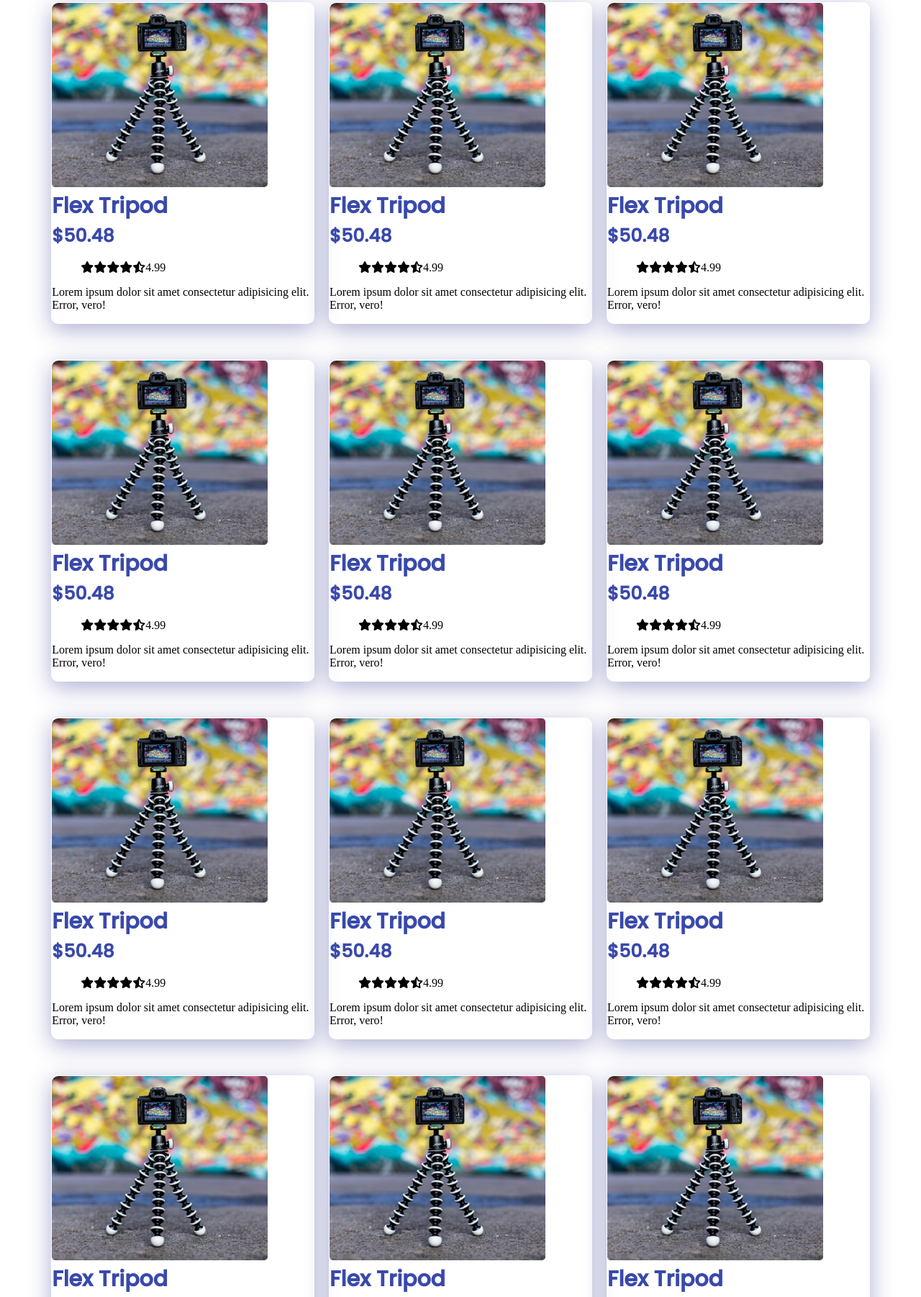
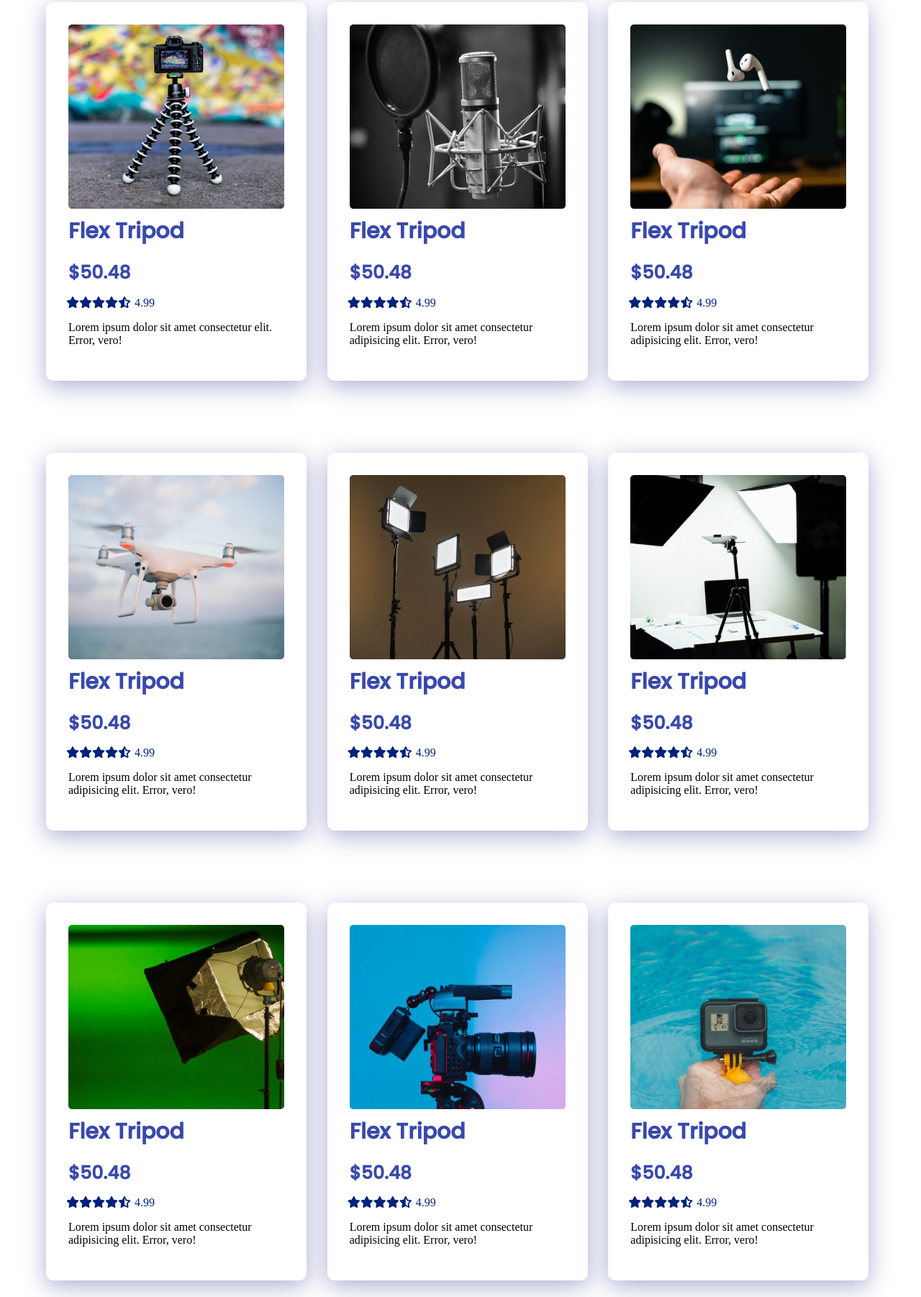
Before and after one commit to Samiur2022/Second-Assignment, a plain HTML site: page index.html in a window 1280 px wide. Shown: the part 998-2800 px from the top of the page at 72% size. Drawn offline with Linux system fonts and the light colour scheme.

Commit message:
footer-design

```diff
--- a/index.html
+++ b/index.html
@@ -14,22 +14,22 @@
 </head>
 <body>
     <header>
-        <!-- navigation-menu -->
-        <nav>
+        <!-- nav igation-menu -->
+        <nav class="menu">
             <ul>
                 <span id="logo">
                     <li><a>Influencer products</a></li>
                 </span>
-                <span class="nav-right">
+                <span  class="nav-right">
                     <li><a>home</a></li>
                     <li><a>Products</a></li>
                     <li><a>Sign up</a></li>
                     <li><a>Log In</a></li>
                     <li><a><i class="fas fa-search"></i></a></li>
                     <li><a><i class="fas fa-shopping-cart"></i></a></li>
-                </span>
+                </span >
             </ul>
-        </nav>
+        </nav class="menu-item">
     </header>
     <main>
         <!-- Product-banner -->
@@ -45,7 +45,7 @@
         </section>
         <!-- company logo -->
         <section>
-            <nav>
+            <nav class="menu-item">
                 <ul>
                     <span class="company-logo">
                         <li><img src="logos/Alibaba.svg" alt=""></li>
@@ -55,10 +55,10 @@
                         <li><img src="logos/Rakuten.svg" alt=""><li>
                         <li><img src="logos/Target.svg" alt=""></li>
                         <li><img src="logos/Walmart.svg" alt=""></li>
-                    </span>
+                    </span >
 
                 </ul>
-            </nav>
+            </nav class="menu-item">
         </section>
         <!-- All-Products -->
         <section class="all-product">
@@ -69,16 +69,196 @@
                     <h3>Flex Tripod</h3>
                     <h4>$50.48</h4>
                     <div class="ratings">
-                        <nav>
+                        <nav class="menu-item">
                             <ul>
                                 <li><i class="fas fa-star"></i></li>
                                 <li><i class="fas fa-star"></i></li>
                                 <li><i class="fas fa-star"></i></li>
                                 <li><i class="fas fa-star"></i></li>
                                 <li><i class="fas fa-star-half-alt"></i></li>
-                                <span>4.99</span>
+                                <span class="rating-point">4.99</span>
                             </ul>
-                        </nav>
+                        </nav class="menu-item">
+                    </div>
+                    <p>Lorem ipsum dolor sit amet consectetur  elit. Error, vero!</p>
+                </div>
+                <div class="inner-item">
+                    <img src="images/mic.png" alt="">
+                    <h3>Flex Tripod</h3>
+                    <h4>$50.48</h4>
+                    <div class="ratings">
+                        <nav class="menu-item">
+                            <ul>
+                                <li><i class="fas fa-star"></i></li>
+                                <li><i class="fas fa-star"></i></li>
+                                <li><i class="fas fa-star"></i></li>
+                                <li><i class="fas fa-star"></i></li>
+                                <li><i class="fas fa-star-half-alt"></i></li>
+                                <span class="rating-point">4.99</span>
+                            </ul>
+                        </nav class="menu-item">
+                    </div>
+                    <p>Lorem ipsum dolor sit amet consectetur adipisicing elit. Error, vero!</p>
+                </div>
+                <div class="inner-item">
+                    <img src="images/airpod.png" alt="">
+                    <h3>Flex Tripod</h3>
+                    <h4>$50.48</h4>
+                    <div class="ratings">
+                        <nav class="menu-item">
+                            <ul>
+                                <li><i class="fas fa-star"></i></li>
+                                <li><i class="fas fa-star"></i></li>
+                                <li><i class="fas fa-star"></i></li>
+                                <li><i class="fas fa-star"></i></li>
+                                <li><i class="fas fa-star-half-alt"></i></li>
+                                <span class="rating-point">4.99</span>
+                            </ul>
+                        </nav class="menu-item">
+                    </div>
+                    <p>Lorem ipsum dolor sit amet consectetur adipisicing elit. Error, vero!</p>
+                </div>
+                <div class="inner-item">
+                    <img src="images/drone.png" alt="">
+                    <h3>Flex Tripod</h3>
+                    <h4>$50.48</h4>
+                    <div class="ratings">
+                        <nav class="menu-item">
+                            <ul>
+                                <li><i class="fas fa-star"></i></li>
+                                <li><i class="fas fa-star"></i></li>
+                                <li><i class="fas fa-star"></i></li>
+                                <li><i class="fas fa-star"></i></li>
+                                <li><i class="fas fa-star-half-alt"></i></li>
+                                <span class="rating-point">4.99</span>
+                            </ul>
+                        </nav class="menu-item">
+                    </div>
+                    <p>Lorem ipsum dolor sit amet consectetur adipisicing elit. Error, vero!</p>
+                </div>
+                <div class="inner-item">
+                    <img src="images/lights.png" alt="">
+                    <h3>Flex Tripod</h3>
+                    <h4>$50.48</h4>
+                    <div class="ratings">
+                        <nav class="menu-item">
+                            <ul>
+                                <li><i class="fas fa-star"></i></li>
+                                <li><i class="fas fa-star"></i></li>
+                                <li><i class="fas fa-star"></i></li>
+                                <li><i class="fas fa-star"></i></li>
+                                <li><i class="fas fa-star-half-alt"></i></li>
+                                <span class="rating-point">4.99</span>
+                            </ul>
+                        </nav class="menu-item">
+                    </div>
+                    <p>Lorem ipsum dolor sit amet consectetur adipisicing elit. Error, vero!</p>
+                </div>
+                <div class="inner-item">
+                    <img src="images/setup.png" alt="">
+                    <h3>Flex Tripod</h3>
+                    <h4>$50.48</h4>
+                    <div class="ratings">
+                        <nav class="menu-item">
+                            <ul>
+                                <li><i class="fas fa-star"></i></li>
+                                <li><i class="fas fa-star"></i></li>
+                                <li><i class="fas fa-star"></i></li>
+                                <li><i class="fas fa-star"></i></li>
+                                <li><i class="fas fa-star-half-alt"></i></li>
+                                <span class="rating-point">4.99</span>
+                            </ul>
+                        </nav class="menu-item">
+                    </div>
+                    <p>Lorem ipsum dolor sit amet consectetur adipisicing elit. Error, vero!</p>
+                </div>
+                <div class="inner-item">
+                    <img src="images/single-light.png" alt="">
+                    <h3>Flex Tripod</h3>
+                    <h4>$50.48</h4>
+                    <div class="ratings">
+                        <nav class="menu-item">
+                            <ul>
+                                <li><i class="fas fa-star"></i></li>
+                                <li><i class="fas fa-star"></i></li>
+                                <li><i class="fas fa-star"></i></li>
+                                <li><i class="fas fa-star"></i></li>
+                                <li><i class="fas fa-star-half-alt"></i></li>
+                                <span class="rating-point">4.99</span>
+                            </ul>
+                        </nav class="menu-item">
+                    </div>
+                    <p>Lorem ipsum dolor sit amet consectetur adipisicing elit. Error, vero!</p>
+                </div>
+                <div class="inner-item">
+                    <img src="images/camera.png" alt="">
+                    <h3>Flex Tripod</h3>
+                    <h4>$50.48</h4>
+                    <div class="ratings">
+                        <nav class="menu-item">
+                            <ul>
+                                <li><i class="fas fa-star"></i></li>
+                                <li><i class="fas fa-star"></i></li>
+                                <li><i class="fas fa-star"></i></li>
+                                <li><i class="fas fa-star"></i></li>
+                                <li><i class="fas fa-star-half-alt"></i></li>
+                                <span class="rating-point">4.99</span>
+                            </ul>
+                        </nav class="menu-item">
+                    </div>
+                    <p>Lorem ipsum dolor sit amet consectetur adipisicing elit. Error, vero!</p>
+                </div>
+                <div class="inner-item">
+                    <img src="images/action.png" alt="">
+                    <h3>Flex Tripod</h3>
+                    <h4>$50.48</h4>
+                    <div class="ratings">
+                        <nav class="menu-item">
+                            <ul>
+                                <li><i class="fas fa-star"></i></li>
+                                <li><i class="fas fa-star"></i></li>
+                                <li><i class="fas fa-star"></i></li>
+                                <li><i class="fas fa-star"></i></li>
+                                <li><i class="fas fa-star-half-alt"></i></li>
+                                <span class="rating-point">4.99</span>
+                            </ul>
+                        </nav class="menu-item">
+                    </div>
+                    <p>Lorem ipsum dolor sit amet consectetur adipisicing elit. Error, vero!</p>
+                </div>
+                <div class="inner-item">
+                    <img src="images/mic.png" alt="">
+                    <h3>Flex Tripod</h3>
+                    <h4>$50.48</h4>
+                    <div class="ratings">
+                        <nav class="menu-item">
+                            <ul>
+                                <li><i class="fas fa-star"></i></li>
+                                <li><i class="fas fa-star"></i></li>
+                                <li><i class="fas fa-star"></i></li>
+                                <li><i class="fas fa-star"></i></li>
+                                <li><i class="fas fa-star-half-alt"></i></li>
+                                <span class="rating-point">4.99</span>
+                            </ul>
+                        </nav class="menu-item">
+                    </div>
+                    <p>Lorem ipsum dolor sit amet consectetur adipisicing elit. Error, vero!</p>
+                </div>
+                <div class="inner-item">
+                    <img src="images/action.png" alt="">
+                    <h3>Flex Tripod</h3>
+                    <h4>$50.48</h4>
+                    <div class="ratings">
+                        <nav class="menu-item">
+                            <ul>
+                                <li><i class="fas fa-star"></i></li>
+                                <li><i class="fas fa-star"></i></li>
+                                <li><i class="fas fa-star"></i></li>
+                                <li><i class="fas fa-star"></i></li>
+                                <li><i class="fas fa-star-half-alt"></i></li>
+                                <span class="rating-point">4.99</span>
+                            </ul>
+                        </nav class="menu-item">
                     </div>
                     <p>Lorem ipsum dolor sit amet consectetur adipisicing elit. Error, vero!</p>
                 </div>
@@ -87,201 +267,39 @@
                     <h3>Flex Tripod</h3>
                     <h4>$50.48</h4>
                     <div class="ratings">
-                        <nav>
+                        <nav class="menu-item">
                             <ul>
                                 <li><i class="fas fa-star"></i></li>
                                 <li><i class="fas fa-star"></i></li>
                                 <li><i class="fas fa-star"></i></li>
                                 <li><i class="fas fa-star"></i></li>
                                 <li><i class="fas fa-star-half-alt"></i></li>
-                                <span>4.99</span>
+                                <span class="rating-point">4.99</span>
                             </ul>
-                        </nav>
-                    </div>
-                    <p>Lorem ipsum dolor sit amet consectetur adipisicing elit. Error, vero!</p>
-                </div>
-                <div class="inner-item">
-                    <img src="images/tripod.png" alt="">
-                    <h3>Flex Tripod</h3>
-                    <h4>$50.48</h4>
-                    <div class="ratings">
-                        <nav>
-                            <ul>
-                                <li><i class="fas fa-star"></i></li>
-                                <li><i class="fas fa-star"></i></li>
-                                <li><i class="fas fa-star"></i></li>
-                                <li><i class="fas fa-star"></i></li>
-                                <li><i class="fas fa-star-half-alt"></i></li>
-                                <span>4.99</span>
-                            </ul>
-                        </nav>
-                    </div>
-                    <p>Lorem ipsum dolor sit amet consectetur adipisicing elit. Error, vero!</p>
-                </div>
-                <div class="inner-item">
-                    <img src="images/tripod.png" alt="">
-                    <h3>Flex Tripod</h3>
-                    <h4>$50.48</h4>
-                    <div class="ratings">
-                        <nav>
-                            <ul>
-                                <li><i class="fas fa-star"></i></li>
-                                <li><i class="fas fa-star"></i></li>
-                                <li><i class="fas fa-star"></i></li>
-                                <li><i class="fas fa-star"></i></li>
-                                <li><i class="fas fa-star-half-alt"></i></li>
-                                <span>4.99</span>
-                            </ul>
-                        </nav>
-                    </div>
-                    <p>Lorem ipsum dolor sit amet consectetur adipisicing elit. Error, vero!</p>
-                </div>
-                <div class="inner-item">
-                    <img src="images/tripod.png" alt="">
-                    <h3>Flex Tripod</h3>
-                    <h4>$50.48</h4>
-                    <div class="ratings">
-                        <nav>
-                            <ul>
-                                <li><i class="fas fa-star"></i></li>
-                                <li><i class="fas fa-star"></i></li>
-                                <li><i class="fas fa-star"></i></li>
-                                <li><i class="fas fa-star"></i></li>
-                                <li><i class="fas fa-star-half-alt"></i></li>
-                                <span>4.99</span>
-                            </ul>
-                        </nav>
-                    </div>
-                    <p>Lorem ipsum dolor sit amet consectetur adipisicing elit. Error, vero!</p>
-                </div>
-                <div class="inner-item">
-                    <img src="images/tripod.png" alt="">
-                    <h3>Flex Tripod</h3>
-                    <h4>$50.48</h4>
-                    <div class="ratings">
-                        <nav>
-                            <ul>
-                                <li><i class="fas fa-star"></i></li>
-                                <li><i class="fas fa-star"></i></li>
-                                <li><i class="fas fa-star"></i></li>
-                                <li><i class="fas fa-star"></i></li>
-                                <li><i class="fas fa-star-half-alt"></i></li>
-                                <span>4.99</span>
-                            </ul>
-                        </nav>
-                    </div>
-                    <p>Lorem ipsum dolor sit amet consectetur adipisicing elit. Error, vero!</p>
-                </div>
-                <div class="inner-item">
-                    <img src="images/tripod.png" alt="">
-                    <h3>Flex Tripod</h3>
-                    <h4>$50.48</h4>
-                    <div class="ratings">
-                        <nav>
-                            <ul>
-                                <li><i class="fas fa-star"></i></li>
-                                <li><i class="fas fa-star"></i></li>
-                                <li><i class="fas fa-star"></i></li>
-                                <li><i class="fas fa-star"></i></li>
-                                <li><i class="fas fa-star-half-alt"></i></li>
-                                <span>4.99</span>
-                            </ul>
-                        </nav>
-                    </div>
-                    <p>Lorem ipsum dolor sit amet consectetur adipisicing elit. Error, vero!</p>
-                </div>
-                <div class="inner-item">
-                    <img src="images/tripod.png" alt="">
-                    <h3>Flex Tripod</h3>
-                    <h4>$50.48</h4>
-                    <div class="ratings">
-                        <nav>
-                            <ul>
-                                <li><i class="fas fa-star"></i></li>
-                                <li><i class="fas fa-star"></i></li>
-                                <li><i class="fas fa-star"></i></li>
-                                <li><i class="fas fa-star"></i></li>
-                                <li><i class="fas fa-star-half-alt"></i></li>
-                                <span>4.99</span>
-                            </ul>
-                        </nav>
-                    </div>
-                    <p>Lorem ipsum dolor sit amet consectetur adipisicing elit. Error, vero!</p>
-                </div>
-                <div class="inner-item">
-                    <img src="images/tripod.png" alt="">
-                    <h3>Flex Tripod</h3>
-                    <h4>$50.48</h4>
-                    <div class="ratings">
-                        <nav>
-                            <ul>
-                                <li><i class="fas fa-star"></i></li>
-                                <li><i class="fas fa-star"></i></li>
-                                <li><i class="fas fa-star"></i></li>
-                                <li><i class="fas fa-star"></i></li>
-                                <li><i class="fas fa-star-half-alt"></i></li>
-                                <span>4.99</span>
-                            </ul>
-                        </nav>
-                    </div>
-                    <p>Lorem ipsum dolor sit amet consectetur adipisicing elit. Error, vero!</p>
-                </div>
-                <div class="inner-item">
-                    <img src="images/tripod.png" alt="">
-                    <h3>Flex Tripod</h3>
-                    <h4>$50.48</h4>
-                    <div class="ratings">
-                        <nav>
-                            <ul>
-                                <li><i class="fas fa-star"></i></li>
-                                <li><i class="fas fa-star"></i></li>
-                                <li><i class="fas fa-star"></i></li>
-                                <li><i class="fas fa-star"></i></li>
-                                <li><i class="fas fa-star-half-alt"></i></li>
-                                <span>4.99</span>
-                            </ul>
-                        </nav>
-                    </div>
-                    <p>Lorem ipsum dolor sit amet consectetur adipisicing elit. Error, vero!</p>
-                </div>
-                <div class="inner-item">
-                    <img src="images/tripod.png" alt="">
-                    <h3>Flex Tripod</h3>
-                    <h4>$50.48</h4>
-                    <div class="ratings">
-                        <nav>
-                            <ul>
-                                <li><i class="fas fa-star"></i></li>
-                                <li><i class="fas fa-star"></i></li>
-                                <li><i class="fas fa-star"></i></li>
-                                <li><i class="fas fa-star"></i></li>
-                                <li><i class="fas fa-star-half-alt"></i></li>
-                                <span>4.99</span>
-                            </ul>
-                        </nav>
-                    </div>
-                    <p>Lorem ipsum dolor sit amet consectetur adipisicing elit. Error, vero!</p>
-                </div>
-                <div class="inner-item">
-                    <img src="images/tripod.png" alt="">
-                    <h3>Flex Tripod</h3>
-                    <h4>$50.48</h4>
-                    <div class="ratings">
-                        <nav>
-                            <ul>
-                                <li><i class="fas fa-star"></i></li>
-                                <li><i class="fas fa-star"></i></li>
-                                <li><i class="fas fa-star"></i></li>
-                                <li><i class="fas fa-star"></i></li>
-                                <li><i class="fas fa-star-half-alt"></i></li>
-                                <span>4.99</span>
-                            </ul>
-                        </nav>
+                        </nav class="menu-item">
                     </div>
                     <p>Lorem ipsum dolor sit amet consectetur adipisicing elit. Error, vero!</p>
                 </div>
             </div>
         </section>
+        <footer>
+            <h2>Influencer products</h2>
+            <p>Copyright <i class="far fa-copyright"></i> 2020 influencer products</p>
+            <p>All rights reserved</p>
+            <div class="social-icon">
+                <nav>
+                    <ul>
+                        <li><i class="fab fa-facebook"></i></li>
+                        <li><i class="fab fa-youtube"></i></li>
+                        <li><i class="fab fa-instagram-square"></i></li>
+                        <li><i class="fab fa-telegram"></i></li>
+                        <li><i class="fab fa-pinterest-square"></i></li>
+                        <li><i class="fab fa-skype"></i></li>
+                        <li><i class="fab fa-whatsapp-square"></i></li>
+                    </ul>
+                </nav>
+            </div>
+        </footer>
     </main>
 
 </body>
--- a/style/style.css
+++ b/style/style.css
@@ -33,32 +33,44 @@
     --nav-text: capitalize;
     --margin-right: 20px;
 
+    /* rating-color */
+    --rating-col:var(--btn-col);
 }
 /* ===================== base ==================== */
+body{
+    margin: 0;
+    padding: 0;
+}
 section{
     justify-content: center;
     margin-right: 5%;
     margin-top: 150px;
     margin-left: 5%;
 }
+footer{
+    text-align: center;
+}
+ul li{
+    list-style: none;
+}
 
 /* ===================== nav-style ================== */
-nav>ul{
+.menu>ul{
     display: flex;
     list-style: none;
 }
-nav>ul>.nav-right{
+.menu>ul>.nav-right{
     display: flex;
     text-transform: var(--nav-text);
     margin-left: 55%;
 }
-nav>ul>.nav-right>li{
+.menu>ul>.nav-right>li{
     margin-right: 20px;
 }
-nav li a{
+.menu li a{
     text-decoration: none;
 }
-nav>ul>#logo{
+.menu>ul>#logo{
     font-weight: 700;
     font-family: var(--main-title);
     color: var(--h1-col);
@@ -150,15 +162,15 @@ nav>ul>#logo{
     display: grid;
     grid-template-columns: repeat(3,1fr);
     column-gap: 20px;
-    row-gap: 50px;
+    row-gap: 100px;
 }
 .inner-item{
-    overflow: hidden;
-    padding: ;
-    background: rgba( 255, 255, 255, 0.25 );
+    width: 300px;
+    padding: 30px ;
+    background: rgba( 255, 255, 255, 0.05 );
     box-shadow: 0 8px 32px 0 rgba( 31, 38, 135, 0.37 );
-    backdrop-filter: blur( 4px );
-    -webkit-backdrop-filter: blur( 4px );
+    backdrop-filter: blur( 1px );
+    -webkit-backdrop-filter: blur( 1px );
     border-radius: 10px;
     border: 1px solid rgba( 255, 255, 255, 0.18 );
 }
@@ -166,17 +178,31 @@ nav>ul>#logo{
     font-family: var(--h3-title);
     font-size: var(--h3-size);
     color: var(--h3-col);
-    margin: 0;
+    margin-top: 5px;
 }
 .inner-item h4{
     font-family: var(--h4-title);
     font-size: var(--h4-size);
     color: var(--h4-col);
-    margin: 0;
+    margin-top: -14px;
 }
 .inner-item p{
     font-family: var(--para-text);
 }
-.inner-item>nav>ul{
-    left: 0;
+/* ========= ratings-style ================ */
+.ratings>.menu-item>ul{
+    display: flex;
 }
+.ratings>.menu-item>ul{
+    list-style: none;
+    margin-top: -20px;
+    margin-left: -43px;
+    color: var(--rating-col);
+}
+.rating-point{
+    margin-left: 5px;
+}
+/* footer style */
+
+
+https://github.com/Samiur2022/Second-Assignment.git
```
